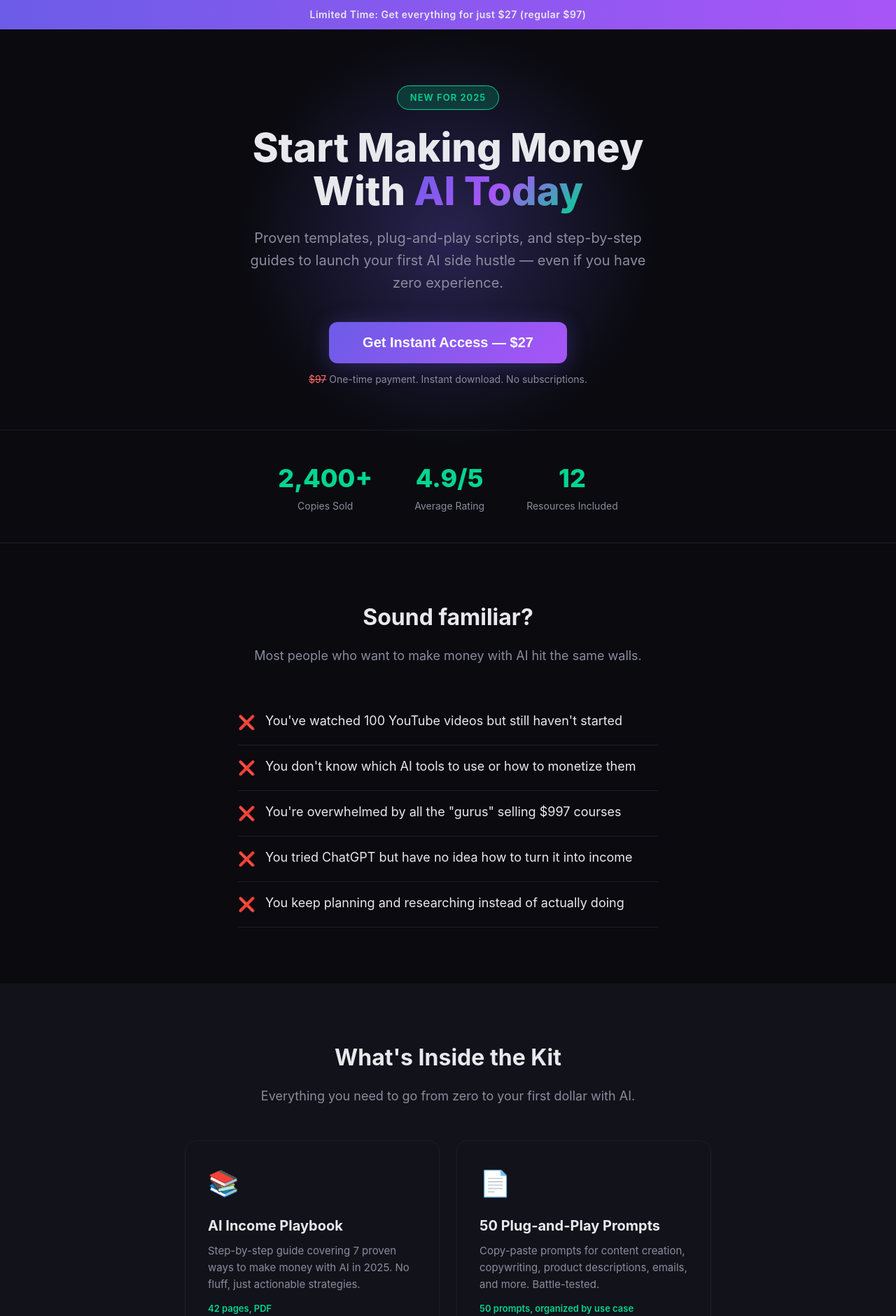
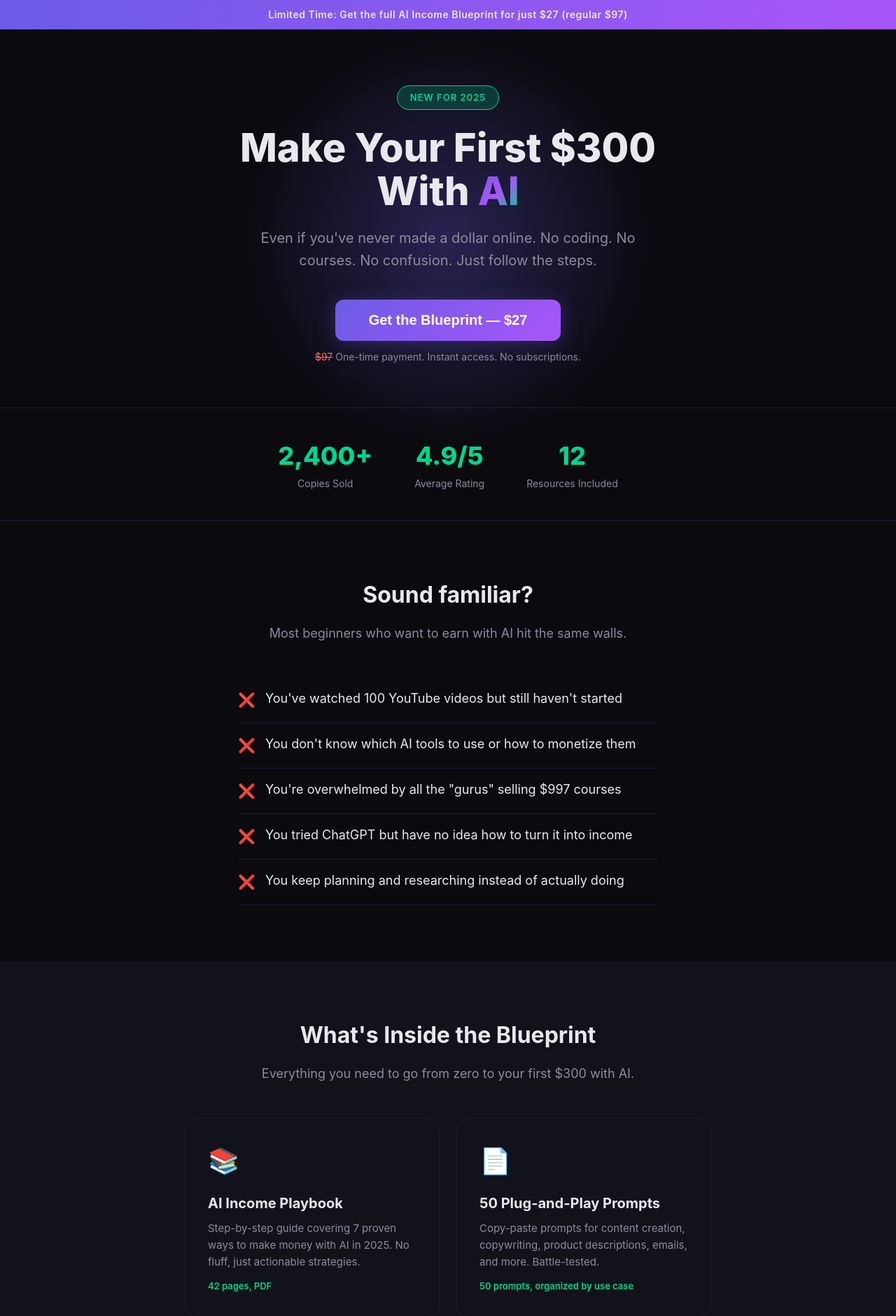
Before and after one commit to Eastleigh/aicashstarterkit, a FastAPI app: page / in a window 1280 px wide. Shown: the top 1880 px of the page at 70% size. Run offline with FastAPI, Linux system fonts and the light colour scheme.

Commit message:
Rebrand to AI Income Blueprint with outcome-focused headline
- Product name: AI Cash Starter Kit -> AI Income Blueprint
- Headline: 'Start Making Money With AI Today' -> 'Make Your First 00 With AI'
- Subheadline: outcome-focused, reduces resistance
- All CTAs updated: 'Get the Blueprint — 7'
- Stripe product name updated
- Thank-you page updated
- FAQ and footer updated

Co-Authored-By: Devin AI <158243242+devin-ai-integration[bot]@users.noreply.github.com>

```diff
--- a/app/main.py
+++ b/app/main.py
@@ -13,7 +13,7 @@ from fastapi.templating import Jinja2Templates
 BASE_DIR = Path(__file__).resolve().parent
 PRODUCTS_DIR = BASE_DIR.parent / "products"
 
-app = FastAPI(title="AI Cash Starter Kit")
+app = FastAPI(title="AI Income Blueprint")
 app.mount("/static", StaticFiles(directory=BASE_DIR / "static"), name="static")
 templates = Jinja2Templates(directory=BASE_DIR / "templates")
 
@@ -21,7 +21,7 @@ STRIPE_SECRET_KEY = os.getenv("STRIPE_SECRET_KEY", "")
 STRIPE_PUBLISHABLE_KEY = os.getenv("STRIPE_PUBLISHABLE_KEY", "")
 STRIPE_WEBHOOK_SECRET = os.getenv("STRIPE_WEBHOOK_SECRET", "")
 PRICE_CENTS = 2700  # $27
-PRODUCT_NAME = "AI Cash Starter Kit"
+PRODUCT_NAME = "AI Income Blueprint"
 
 if STRIPE_SECRET_KEY:
     stripe.api_key = STRIPE_SECRET_KEY
@@ -56,7 +56,7 @@ async def create_checkout():
                     "currency": "usd",
                     "product_data": {
                         "name": PRODUCT_NAME,
-                        "description": "Instant access to templates, scripts, and step-by-step guides for making money with AI.",
+                        "description": "Your step-by-step blueprint to making your first $300 with AI. Templates, prompts, and a 30-day action plan.",
                     },
                     "unit_amount": PRICE_CENTS,
                 },
--- a/app/templates/landing.html
+++ b/app/templates/landing.html
@@ -3,10 +3,10 @@
 <head>
     <meta charset="UTF-8">
     <meta name="viewport" content="width=device-width, initial-scale=1.0">
-    <title>AI Cash Starter Kit — Start Making Money With AI Today</title>
-    <meta name="description" content="Get instant access to proven AI templates, scripts, and step-by-step guides to start making money online. Only $27.">
-    <meta property="og:title" content="AI Cash Starter Kit — Start Making Money With AI Today">
-    <meta property="og:description" content="Proven AI templates, scripts, and guides to start making money online. Only $27.">
+    <title>AI Income Blueprint — Make Your First $300 With AI</title>
+    <meta name="description" content="Make your first $300 with AI — even if you've never made a dollar online. Step-by-step blueprint with templates, prompts, and a 30-day action plan. Only $27.">
+    <meta property="og:title" content="AI Income Blueprint — Make Your First $300 With AI">
+    <meta property="og:description" content="Make your first $300 with AI — even if you've never made a dollar online. Step-by-step blueprint for $27.">
     <meta property="og:type" content="website">
     <meta property="og:url" content="https://aicashstarterkit.com">
     <meta name="twitter:card" content="summary_large_image">
@@ -456,21 +456,21 @@
 
 <!-- Announcement Bar -->
 <div class="announcement">
-    Limited Time: Get everything for just $27 (regular $97)
+    Limited Time: Get the full AI Income Blueprint for just $27 (regular $97)
 </div>
 
 <!-- Hero -->
 <section class="hero">
     <span class="badge">New for 2025</span>
-    <h1>Start Making Money<br>With <span class="highlight">AI Today</span></h1>
+    <h1>Make Your First $300<br>With <span class="highlight">AI</span></h1>
     <p class="subtitle">
-        Proven templates, plug-and-play scripts, and step-by-step guides to launch your first AI side hustle — even if you have zero experience.
+        Even if you've never made a dollar online. No coding. No courses. No confusion. Just follow the steps.
     </p>
     <button class="cta-btn" onclick="checkout()">
-        Get Instant Access — $27
+        Get the Blueprint — $27
     </button>
     <p class="cta-sub">
-        <span class="price-strike">$97</span> One-time payment. Instant download. No subscriptions.
+        <span class="price-strike">$97</span> One-time payment. Instant access. No subscriptions.
     </p>
 </section>
 
@@ -496,7 +496,7 @@
 <section class="section">
     <div class="container">
         <h2 class="section-title">Sound familiar?</h2>
-        <p class="section-sub">Most people who want to make money with AI hit the same walls.</p>
+        <p class="section-sub">Most beginners who want to earn with AI hit the same walls.</p>
         <ul class="problem-list">
             <li><span class="icon">&#10060;</span> You've watched 100 YouTube videos but still haven't started</li>
             <li><span class="icon">&#10060;</span> You don't know which AI tools to use or how to monetize them</li>
@@ -510,8 +510,8 @@
 <!-- What's Inside -->
 <section class="section" style="background: var(--surface);">
     <div class="container">
-        <h2 class="section-title">What's Inside the Kit</h2>
-        <p class="section-sub">Everything you need to go from zero to your first dollar with AI.</p>
+        <h2 class="section-title">What's Inside the Blueprint</h2>
+        <p class="section-sub">Everything you need to go from zero to your first $300 with AI.</p>
         <div class="kit-grid">
             <div class="kit-card">
                 <div class="card-icon">&#128218;</div>
@@ -562,7 +562,7 @@
             <div class="step">
                 <div class="step-num">1</div>
                 <div>
-                    <h3>Buy the Kit ($27)</h3>
+                    <h3>Get the Blueprint ($27)</h3>
                     <p>One-time payment. No subscriptions, no upsells, no hidden fees. You get everything instantly.</p>
                 </div>
             </div>
@@ -597,7 +597,7 @@
             </div>
             <div class="testimonial">
                 <div class="stars">&#9733;&#9733;&#9733;&#9733;&#9733;</div>
-                <p>"I was stuck in tutorial hell for months. This kit gave me a clear plan and I actually started earning. Best $27 I've spent."</p>
+                <p>"I was stuck in tutorial hell for months. This blueprint gave me a clear plan and I actually started earning. Best $27 I've spent."</p>
                 <div class="author">James R. — Side Hustler</div>
             </div>
             <div class="testimonial">
@@ -615,7 +615,7 @@
     <p class="section-sub">No subscriptions. No upsells. Just results.</p>
     <div class="pricing-box">
         <div class="pricing-badge">Best Value</div>
-        <h3>AI Cash Starter Kit</h3>
+        <h3>AI Income Blueprint</h3>
         <div class="pricing-price">
             <span class="old">$97</span>
             <span class="current">$27</span>
@@ -631,7 +631,7 @@
             <li><span class="check">&#10003;</span> Free lifetime updates</li>
         </ul>
         <button class="cta-btn" onclick="checkout()" style="width: 100%; justify-content: center;">
-            Get Instant Access — $27
+            Get the Blueprint — $27
         </button>
     </div>
 </section>
@@ -646,14 +646,14 @@
                     Do I need any experience?
                     <span class="arrow">&#9660;</span>
                 </button>
-                <div class="faq-a">Nope. The kit is designed for complete beginners. If you can use a web browser, you can follow these guides.</div>
+                <div class="faq-a">Nope. The blueprint is designed for complete beginners. If you can type and click, you can do this.</div>
             </div>
             <div class="faq-item">
                 <button class="faq-q" onclick="toggleFaq(this)">
                     What exactly do I get?
                     <span class="arrow">&#9660;</span>
                 </button>
-                <div class="faq-a">12 resources total: the AI Income Playbook, 50 prompts, freelancer templates, digital product guide, AI tools cheat sheet, and a 30-day action plan. All downloadable immediately after purchase.</div>
+                <div class="faq-a">6 resources total: the AI Income Playbook, 50 copy-paste prompts, freelancer templates, digital product launch guide, AI tools cheat sheet, and a 30-day action plan. All downloadable immediately after purchase.</div>
             </div>
             <div class="faq-item">
                 <button class="faq-q" onclick="toggleFaq(this)">
@@ -691,15 +691,15 @@
 <section class="guarantee">
     <div class="shield">&#128737;</div>
     <h3>30-Day Money-Back Guarantee</h3>
-    <p>Try the entire kit risk-free. If you don't love it, email us within 30 days for a full refund. Zero risk.</p>
+    <p>Try the entire blueprint risk-free. If you don't love it, email us within 30 days for a full refund. Zero risk.</p>
 </section>
 
 <!-- Final CTA -->
 <section class="final-cta">
-    <h2>Ready to Start Earning With AI?</h2>
-    <p>Join 2,400+ people who already got started. Your future self will thank you.</p>
+    <h2>Ready to Make Your First $300 With AI?</h2>
+    <p>Join 2,400+ beginners who already got started. Your future self will thank you.</p>
     <button class="cta-btn" onclick="checkout()">
-        Get the Kit — Just $27
+        Get the Blueprint — Just $27
     </button>
     <p class="cta-sub">
         <span class="price-strike">$97</span> Instant access. 30-day guarantee.
@@ -708,7 +708,7 @@
 
 <!-- Footer -->
 <footer>
-    <p>&copy; 2025 AI Cash Starter Kit. All rights reserved.</p>
+    <p>&copy; 2025 AI Income Blueprint. All rights reserved.</p>
 </footer>
 
 <!-- Toast -->
--- a/app/templates/thank_you.html
+++ b/app/templates/thank_you.html
@@ -3,7 +3,7 @@
 <head>
     <meta charset="UTF-8">
     <meta name="viewport" content="width=device-width, initial-scale=1.0">
-    <title>Thank You — AI Cash Starter Kit</title>
+    <title>Thank You — AI Income Blueprint</title>
     <link rel="icon" href="/static/favicon.svg" type="image/svg+xml">
     <style>
         :root {
@@ -93,7 +93,7 @@
 <div class="container">
     <div class="check-icon">&#10003;</div>
     <h1>You're In!</h1>
-    <p>Your payment was successful. Welcome to the AI Cash Starter Kit.</p>
+    <p>Your payment was successful. Welcome to the AI Income Blueprint.</p>
 
     <div class="download-section">
         <h3>Your Downloads</h3>
```
